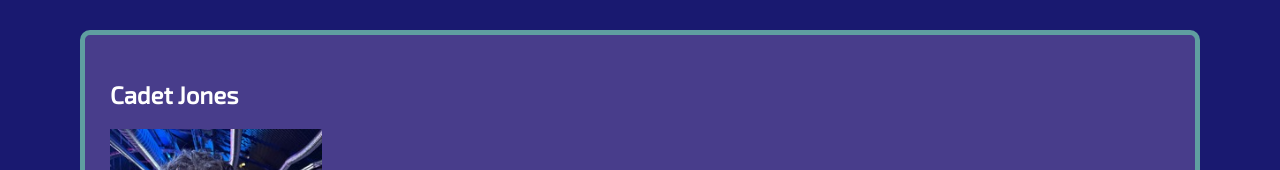
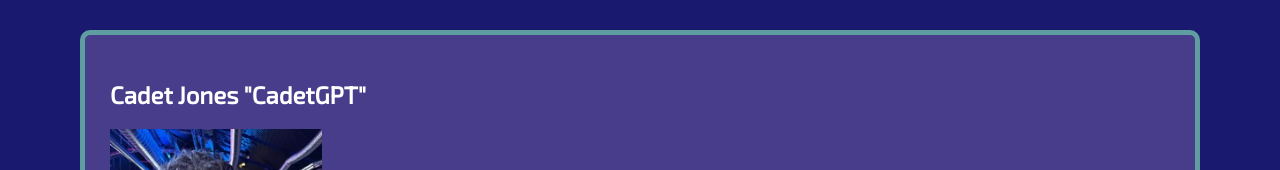
Before and after one commit to EJones35/Lt-Jesse-Bday, a plain HTML site: page crew.html in a window 1280 px wide. Shown: the part 2519-2689 px from the top of the page. Drawn offline with Linux system fonts and the light colour scheme.

Commit message:
Format crew.html with proper HTML syntax

```diff
--- a/crew.html
+++ b/crew.html
@@ -68,7 +68,7 @@
 				<p><strong>Favourite Memory: </strong>Captaining the Lunartics.</p>
 			</section>
 		<!--5 Jones (Me)--> <section class="general-card">
-			<h2>Cadet Jones</h2>
+			<h2>Cadet Jones "CadetGPT"</h2>
 			<img src="images/people/ethan.jpeg">
 				<p><strong>Name: </strong>Ethan</p>
 				<p><strong>Callsign: </strong>CadetGPT</p>
```
